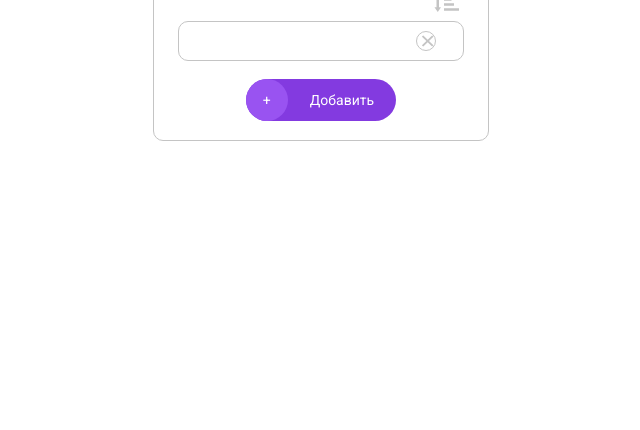
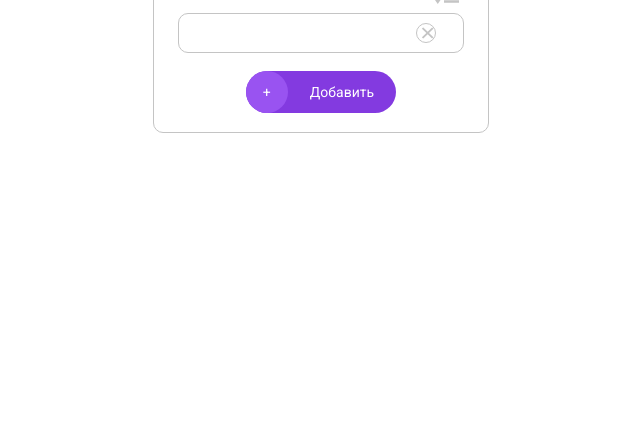
Before and after one commit to victorblum/to-do-list_task-tracker, a plain HTML site: page index.html in a window 1280 px wide. Shown: the part 386-816 px from the top of the page, without its empty margins (319-959 px from the left). Drawn offline with Linux system fonts and the light colour scheme.

Commit message:
correct css

```diff
--- a/style.css
+++ b/style.css
@@ -5,6 +5,7 @@ body {
     display: flex;
     vertical-align: middle;
     justify-content: center;
+    margin: 0;
 }
 
 .wrapper {
@@ -14,7 +15,7 @@ body {
     border: 1px solid #C4C4C4;
     border-radius: 10px;
     box-sizing: border-box;
-    margin: auto;
+    margin: auto
 }
 
 .header {
```
